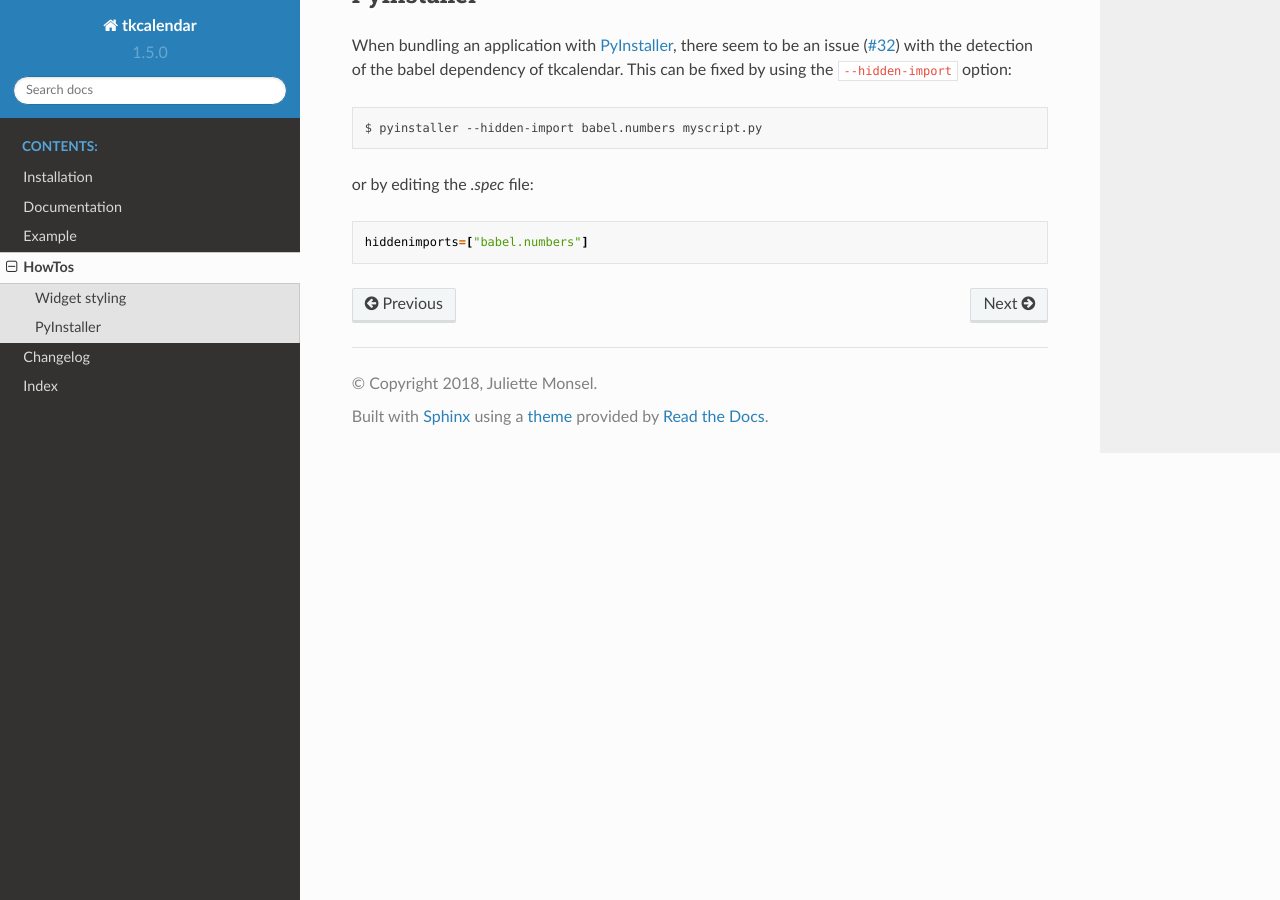
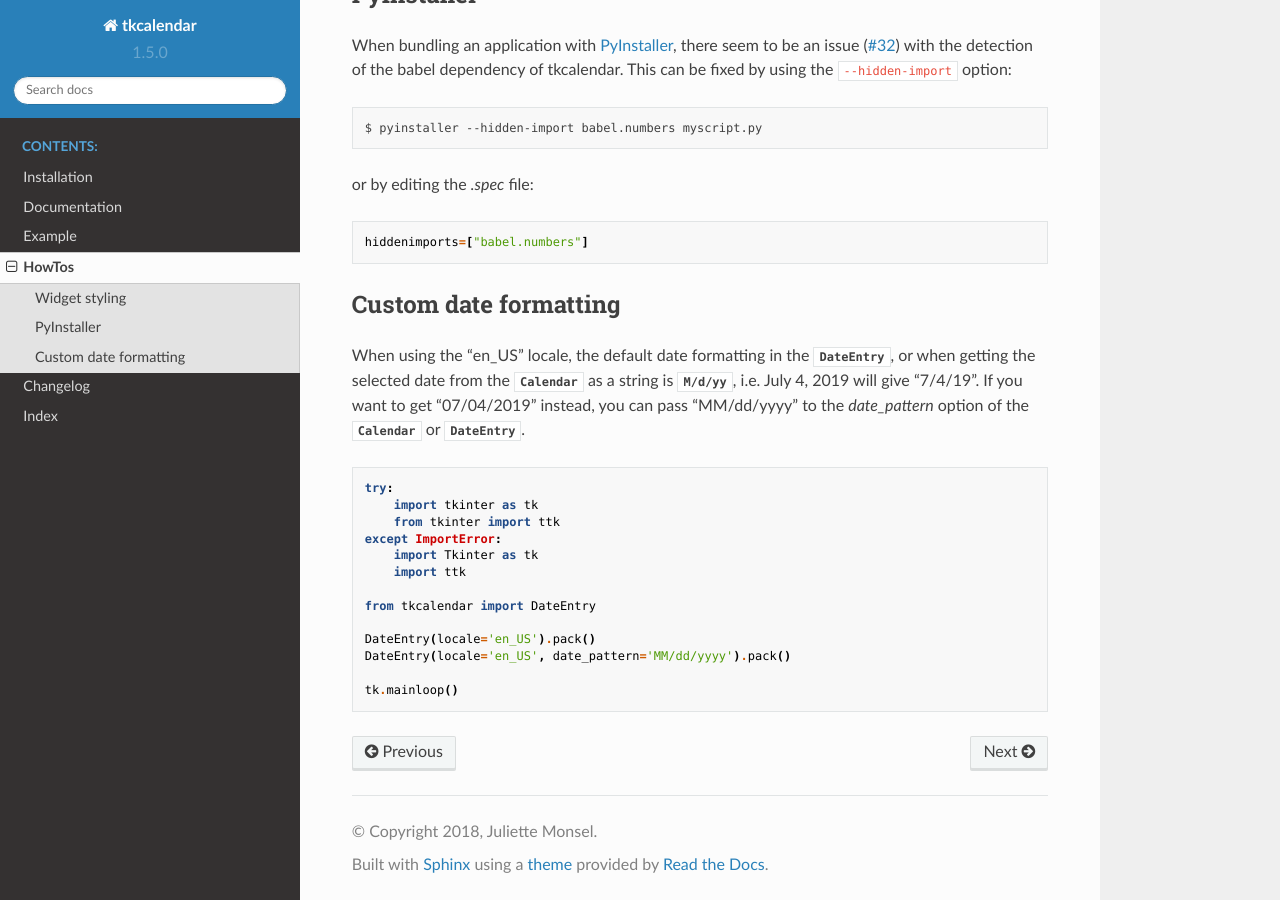
Before and after one commit to j4321/tkcalendar, a Sphinx documentation site: the page built from docs/howtos.rst, in a window 1280 px wide and 900 px high, scrolled down 884 px. Built offline with Sphinx 7.4.7 and the Read the Docs theme 2.0.0, drawn with Linux system fonts in a browser that asks for light colours.

Commit message:
Add date_pattern in the doc

```diff
--- a/docs/howtos.rst
+++ b/docs/howtos.rst
@@ -60,3 +60,29 @@ or by editing the *.spec* file:
 ::
 
     hiddenimports=["babel.numbers"]
+
+
+Custom date formatting
+----------------------
+
+When using the "en_US" locale, the default date formatting in the :class:`~tkcalendar.DateEntry`,
+or when getting the selected date from the :class:`~tkcalendar.Calendar` as a string
+is :obj:`M/d/yy`, i.e. July 4, 2019 will give "7/4/19".
+If you want to get "07/04/2019" instead, you can pass "MM/dd/yyyy" to
+the *date_pattern* option of the :class:`~tkcalendar.Calendar` or :class:`~tkcalendar.DateEntry`.
+
+.. code:: python
+
+    try:
+        import tkinter as tk
+        from tkinter import ttk
+    except ImportError:
+        import Tkinter as tk
+        import ttk
+
+    from tkcalendar import DateEntry
+
+    DateEntry(locale='en_US').pack()
+    DateEntry(locale='en_US', date_pattern='MM/dd/yyyy').pack()
+
+    tk.mainloop()
```
Also changed, not shown: docs/Calendar.rst (+8 -0 lines).
